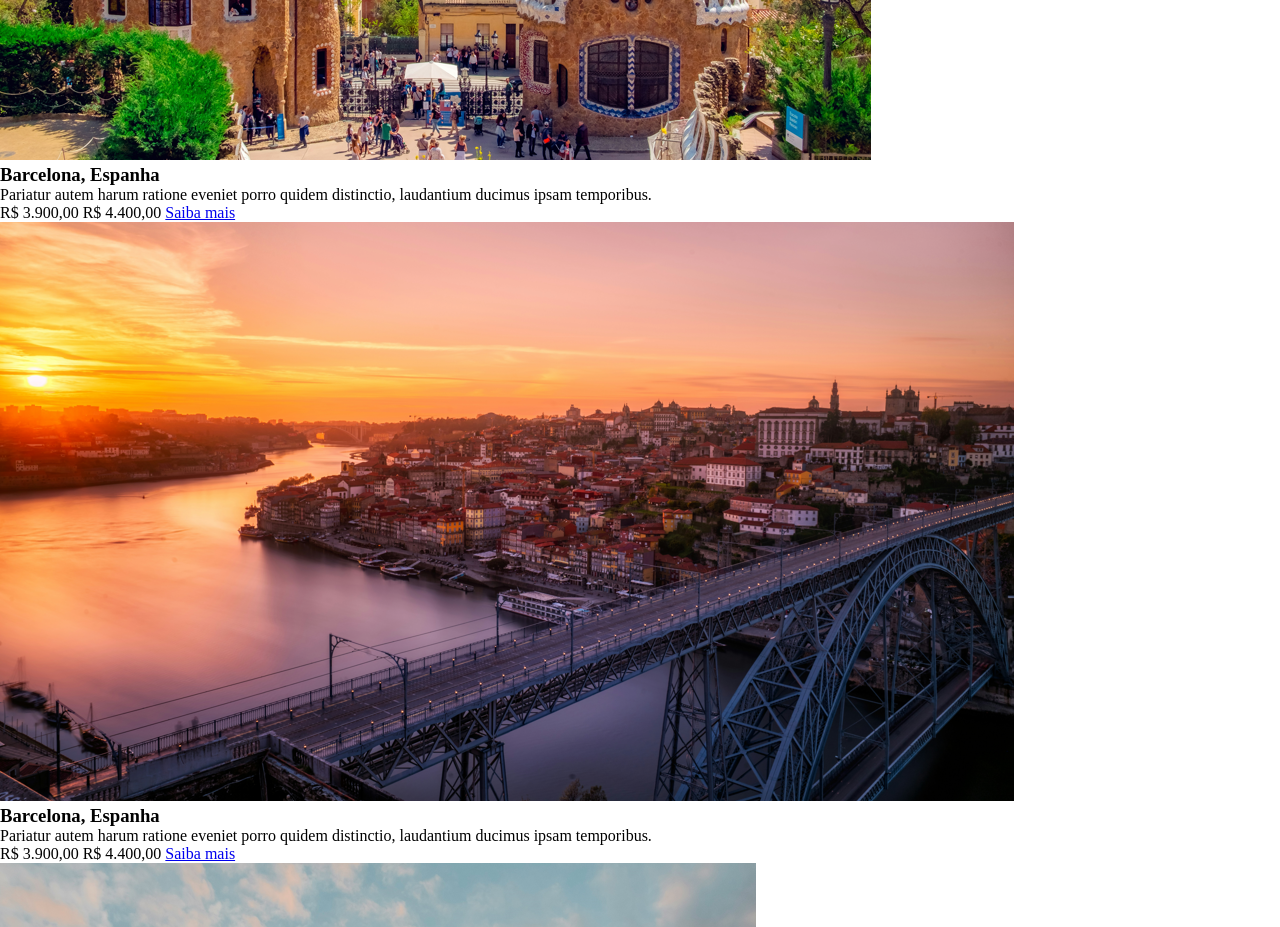
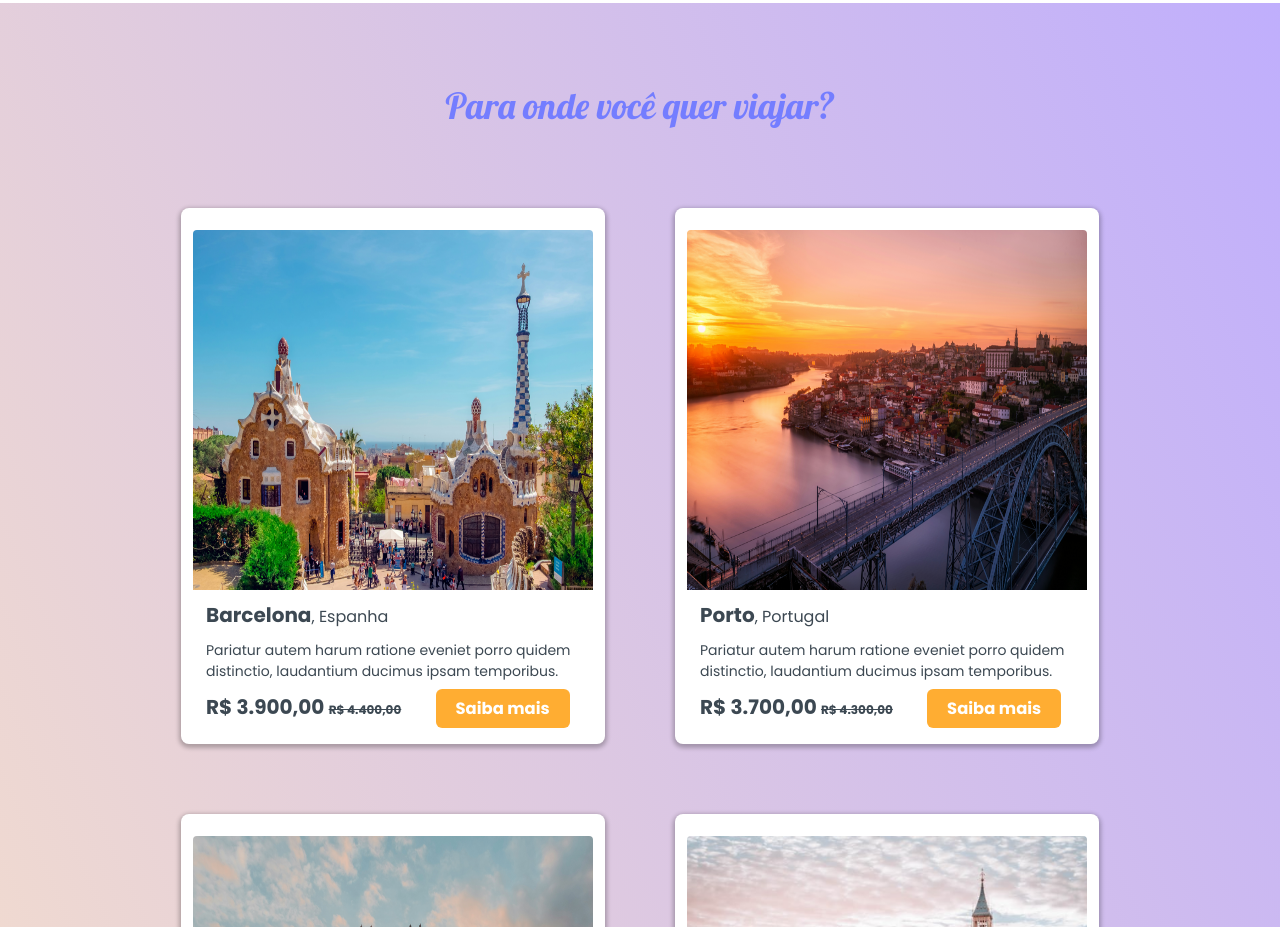
Before and after one commit to gabriel99416776/TrabalhoFaculdade, a plain HTML site: page index.html in a window 1280 px wide. Shown: the part 2613-3540 px from the top of the page. Drawn offline with Linux system fonts and the light colour scheme.

Commit message:
Fiz a section primaria e secundaria

```diff
--- a/CSS/style.css
+++ b/CSS/style.css
@@ -8,6 +8,10 @@
 
 :root{
 
+    /* Fontes */
+    --fonte-titulos: 'Lobster', sans-serif, serif;
+    --fonte-texto: 'Poppins', sans-serif, serif;
+
     /* Header */
     --cor-PrimeiroESegundoNav: #747DFF59; /*opacidade = 35% */
     --cor-NomeHeader: #FFFFFF;
@@ -16,6 +20,12 @@
     --cor-BordaSegundoNav: #F9F9F9;
     --cor-InputSegundoNav: #B8C0C7;
 
+
+    /* Section Primary */
+    --cor-titulo: #747DFF;
+
+    /* Section Secundaria */
+    --cor-spanpais: #3C4852;
 }
 
 
@@ -179,3 +189,182 @@ form .button-search:hover{
     background-color: #cf8c28;
     transition: .4s;
 }
+
+ .section-primary{
+    margin-top: 200px;
+    margin-left: 70px;
+
+    display: flex;
+    flex-direction: row;
+
+    gap: 200px;
+}
+
+section .apresentation h2{
+    font-family: 'Lobster', sans-serif, serif;
+    font-weight: 400;
+    font-size: 36px;
+    line-height: 45px;
+    color: var(--cor-titulo);
+}
+
+section .apresentation hr{
+   width: 340px;
+   border: 4px solid #FFAD32;
+   border-radius: 8px;
+}
+
+section .apresentation p{
+    font-family: var(--fonte-texto);
+    font-weight: 400;
+    font-size: 20px;
+    width: 710px;
+}
+
+section .apresentation a{
+    width: 210px;
+    background-color: var(--cor-BotaoSegundoNav);
+    text-decoration: none;
+    color: #FFFFFF;
+    font-size: 20.8px;
+    font-family: var(--fonte-texto);
+    font-weight: 700;
+    line-height: 31.2px;
+    height: 50px;
+    border-radius: 5px;
+
+
+    display: flex;
+    justify-content: center;
+    align-items: center;
+}
+section .apresentation{
+    display: flex;
+    flex-direction: column;
+    gap: 30px;
+}
+
+section .photos img{
+   width: 300px;
+   height: 300px;
+
+  background-color: #fff;
+   padding: 10px;
+   box-shadow:  0px 4px 4px #00000081;
+
+   border-radius: 8px;
+
+   margin: 10px;
+}
+
+
+.section-secondary{
+    background: linear-gradient(65.68deg, #FFE7C2 -4.19%, #BDACFF 104.38%);
+}
+.section-secondary .cards{
+    display: flex;
+    flex-wrap: wrap;
+    gap: 70px;
+    justify-content: center;
+
+
+}
+.section-secondary  h2{
+    font-family: var(--fonte-titulos);
+    font-size: 36px;
+    font-weight: 400;
+    color: var(--cor-titulo);
+    margin: 80px;
+    padding-top: 80px;
+    display: flex;
+    justify-content: center;
+}
+
+.section-secondary img{
+    width: 400px;
+    height: 360px;
+    border-radius: 4px 4px 0 0;
+
+}
+
+.section-secondary .card{
+    border: 1px solid #000;
+    width: 424px;
+    height: 536px;
+    background-color: #fff;
+    border: none;
+    border-radius: 8px;
+    box-shadow: 0px 2px 4px 2px #00000040;
+
+
+    display: flex;
+    justify-content: center;
+    align-items: center;
+    flex-direction: column;
+    gap: 10px;
+
+
+}
+
+.section-secondary .card h3{
+    font-family: var(--fonte-texto);
+    font-size: 20px;
+    font-weight: 700;
+    line-height: 30px;
+    color: var(--cor-spanpais);
+    margin-left: 25px;
+
+
+}
+ .section-secondary .pais{
+    font-family: 'Poppins', sans-serif, serif;
+    font-weight: 400;
+    font-size: 16px;
+    line-height: 24px;
+    color: var(--cor-spanpais);
+}
+.section-secondary .card p{
+    font-family: var(--fonte-texto);
+   font-weight: 400px;
+   font-size: 14px;
+   line-height: 21px;
+   color: var(--cor-spanpais);
+   width: 400px;
+    height: 42px;
+    margin-left: 25px;
+}
+.section-secondary .card .valor{
+    font-family: var(--fonte-texto);
+    font-size: 20px;
+    font-weight: 700;
+    line-height: 30px;
+    color: var(--cor-spanpais);
+    margin-left: 25px;
+}
+.section-secondary .card .valorPromocao{
+    font-family: var(--fonte-texto);
+    font-size: 12px;
+    font-weight: 700;
+    line-height: 18px;
+    text-decoration: line-through;
+    color: var(--cor-spanpais);
+}
+.section-secondary .card a{
+    background-color: var(--cor-BotaoSegundoNav);
+    text-decoration: none;
+    color: #FFFFFF;
+
+    font-family: var(--fonte-texto);
+    font-size: 16.39px;
+    font-weight: 700;
+    line-height: 24.58px;
+
+    padding: 8px 20px;
+    border-radius: 6.11px;
+
+    margin-left: 30px;
+}
+
+.section-secondary h3, p, span{
+    align-self: flex-start;
+}
--- a/index.html
+++ b/index.html
@@ -51,6 +51,8 @@
                 </form>
             </div>
         </header>
+
+
         <section class="section-primary">
             <div class="apresentation">
                 <h2>Proximos Passeios e Destinos</h2>
@@ -75,83 +77,84 @@
         </section>
 
         <section class="section-secondary">
+            <h2>Para onde você quer viajar?</h2>
             <div class="cards">
-                <h2>Para onde você quer viajar?</h2>
+
 
                 <div class="card">
                     <img src="/img/foto-precos1.png" alt="">
 
-                    <h3>Barcelona<span>, Espanha</span></h3>
+                    <h3>Barcelona<span class="pais">, Espanha</span></h3>
 
                     <p>Pariatur autem harum ratione eveniet porro quidem  distinctio,
                          laudantium ducimus ipsam temporibus.</p>
 
-                    <span>R$ 3.900,00 <span>R$ 4.400,00</span></span>
-                    <a href="#">Saiba mais</a>
+                    <span class="valor">R$ 3.900,00 <span class="valorPromocao">R$ 4.400,00</span> <a href="#">Saiba mais</a></span>
+
                 </div>
 
                 <div class="card">
                     <img src="/img/foto-precos2.png" alt="">
 
-                    <h3>Barcelona<span>, Espanha</span></h3>
+                    <h3>Porto<span class="pais">, Portugal</span></h3>
 
                     <p>Pariatur autem harum ratione eveniet porro quidem  distinctio,
                          laudantium ducimus ipsam temporibus.</p>
 
-                    <span>R$ 3.900,00 <span>R$ 4.400,00</span></span>
-                    <a href="#">Saiba mais</a>
+                    <span class="valor">R$ 3.700,00 <span class="valorPromocao">R$ 4.300,00</span> <a href="#">Saiba mais</a></span>
+
                 </div>
 
 
                 <div class="card">
                     <img src="/img/foto-precos3.png" alt="">
 
-                    <h3>Barcelona<span>, Espanha</span></h3>
+                    <h3>Milão<span class="pais">, Itália</span></h3>
 
                     <p>Pariatur autem harum ratione eveniet porro quidem  distinctio,
                          laudantium ducimus ipsam temporibus.</p>
 
-                    <span>R$ 3.900,00 <span>R$ 4.400,00</span></span>
-                    <a href="#">Saiba mais</a>
+                    <span class="valor">R$ 3.500,00 <span class="valorPromocao">R$ 4.200,00</span> <a href="#">Saiba mais</a></span>
+
                 </div>
 
 
                 <div class="card">
                     <img src="/img/foto-precos4.png" alt="">
 
-                    <h3>Barcelona<span>, Espanha</span></h3>
+                    <h3>Londres<span class="pais">, Inglaterra</span></h3>
 
                     <p>Pariatur autem harum ratione eveniet porro quidem  distinctio,
                          laudantium ducimus ipsam temporibus.</p>
 
-                    <span>R$ 3.900,00 <span>R$ 4.400,00</span></span>
-                    <a href="#">Saiba mais</a>
+                    <span class="valor">R$ 4.200,00 <span class="valorPromocao">R$ 4.900,00</span> <a href="#">Saiba mais</a></span>
+
                 </div>
 
 
                 <div class="card">
                     <img src="/img/foto-precos5.png" alt="">
 
-                    <h3>Barcelona<span>, Espanha</span></h3>
+                    <h3>Lauterbrunnen<span class="pais">, Suiça</span></h3>
 
                     <p>Pariatur autem harum ratione eveniet porro quidem  distinctio,
                          laudantium ducimus ipsam temporibus.</p>
 
-                    <span>R$ 3.900,00 <span>R$ 4.400,00</span></span>
-                    <a href="#">Saiba mais</a>
+                    <span class="valor">R$ 3.900,00 <span class="valorPromocao">R$ 4.300,00</span> <a href="#">Saiba mais</a></span>
+
                 </div>
 
 
                 <div class="card">
                     <img src="/img/foto-precos6.png" alt="">
 
-                    <h3>Barcelona<span>, Espanha</span></h3>
+                    <h3>Paris<span class="pais">, França</span></h3>
 
                     <p>Pariatur autem harum ratione eveniet porro quidem  distinctio,
                          laudantium ducimus ipsam temporibus.</p>
 
-                    <span>R$ 3.900,00 <span>R$ 4.400,00</span></span>
-                    <a href="#">Saiba mais</a>
+                    <span class="valor">R$ 4.500,00 <span class="valorPromocao">R$ 5.300,00</span> <a href="#">Saiba mais</a></span>
+
                 </div>
             </div>
         </section>
```
